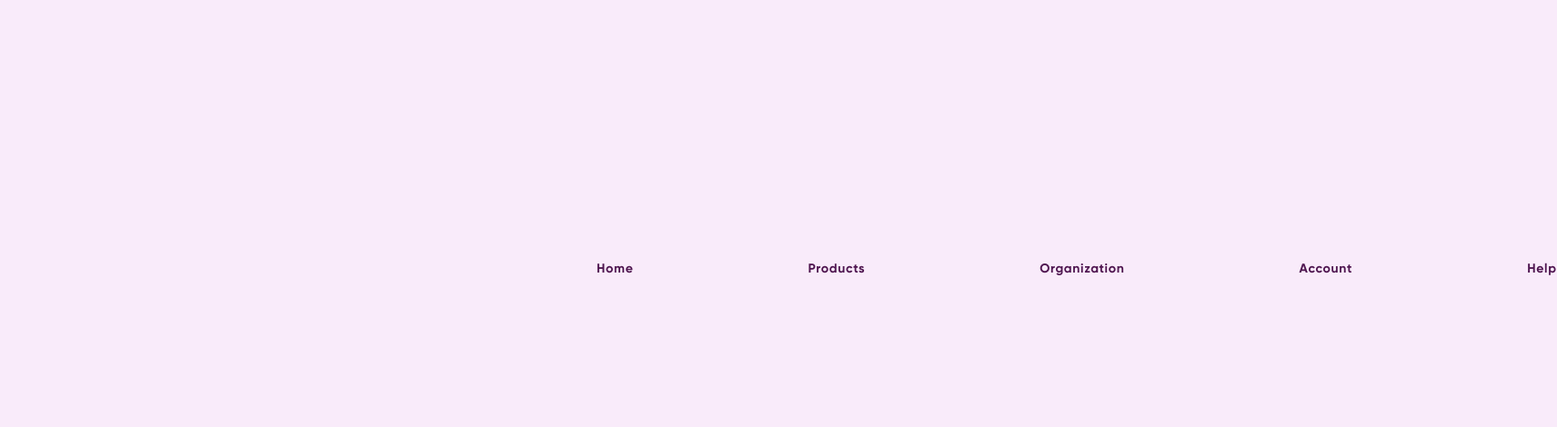
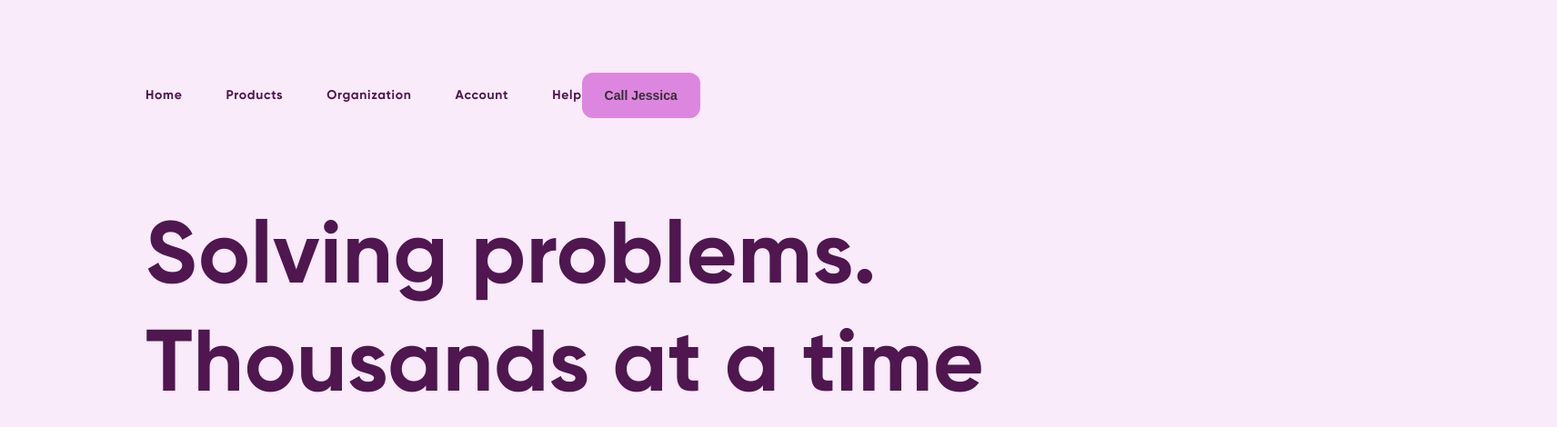
Before and after one commit to xzd3n3k/digital_agent, a React (Create React App) app: page / in a window 1280 px wide. Shown: the top 470 px of the page at 91% size, 1712 px wide, since content can reach past the window. Built offline with nearby package versions, Linux system fonts and the light colour scheme.

Commit message:
add button, add heading, style, move navbar, exports

```diff
--- /dev/null
+++ b/src/components/Button/Button.scss
@@ -0,0 +1,94 @@
+.button {
+  display: inline-flex;
+  align-items: center;
+  justify-content: center;
+  padding: var(--padding-base) calc(var(--padding-base) * 1.5);
+  border-radius: 12px;
+  font-size: var(--text-size-base);
+  font-weight: bold;
+  cursor: pointer;
+  transition: all 0.2s ease;
+  border: 1px solid transparent;
+  gap: var(--gap-base);
+
+  // color variants
+  &--primary {
+    background-color: var(--theme-color-primary-400);
+    color: var(--theme-color-common-800);
+
+    &:hover {
+      background-color: var(--theme-color-primary-500);
+    }
+
+    &:active {
+      background-color: var(--theme-color-primary-700);
+    }
+  }
+
+  &--secondary {
+    background-color: var(--theme-color-common-200);
+    color: var(--theme-color-common-800);
+    border-color: var(--theme-color-common-300);
+
+    &:hover {
+      background-color: var(--theme-color-common-300);
+    }
+
+    &:active {
+      background-color: var(--theme-color-common-400);
+    }
+  }
+
+  &--destructive {
+    background-color: var(--color-danger-primary);
+    color: var(--theme-color-common-100);
+
+    &:hover {
+      background-color: var(--color-danger-secondary);
+    }
+
+    &:active {
+      background-color: var(--color-danger-dark);
+    }
+  }
+
+  &--success {
+    background-color: var(--color-success-primary);
+    color: var(--theme-color-common-100);
+
+    &:hover {
+      background-color: var(--color-success-secondary);
+    }
+
+    &:active {
+      background-color: var(--color-success-dark);
+    }
+  }
+
+  &--ghost {
+    background-color: transparent;
+    color: var(--theme-color-common-900);
+    border-color: transparent;
+
+    &:hover {
+      background-color: var(--theme-color-common-200);
+    }
+  }
+
+  // sizes
+  &--small {
+    padding: var(--padding-base-half) var(--padding-base);
+    font-size: var(--text-size-small);
+  }
+
+  &--large {
+    padding: calc(var(--padding-base) * 1.5) calc(var(--padding-base) * 2);
+    font-size: var(--text-size-large);
+  }
+
+  // states
+  &:disabled {
+    opacity: 0.6;
+    cursor: not-allowed;
+  }
+}
--- /dev/null
+++ b/src/components/Button/Button.tsx
@@ -0,0 +1,40 @@
+import './Button.scss';
+import {ButtonHTMLAttributes, ReactNode} from "react";
+
+type ButtonVariant = 'primary' | 'secondary' | 'destructive' | 'ghost' | 'success';
+type ButtonSize = 'small' | 'normal' | 'large';
+
+interface ButtonProps extends ButtonHTMLAttributes<HTMLButtonElement> {
+    variant?: ButtonVariant;
+    size?: ButtonSize;
+    disabled?: boolean;
+    children: ReactNode;
+    onClick?: () => void;
+    className?: string;
+}
+
+export default function Button(
+    {
+        variant = 'primary',
+        size,
+        disabled = false,
+        children,
+        onClick,
+        className = '',
+        ...props
+    }: ButtonProps) {
+
+    const variantClass = `button--${variant}`;
+    const sizeClass = size ? `button--${size}` : '';
+
+    return (
+        <button
+            className={`button ${variantClass} ${sizeClass} ${className}`}
+            disabled={disabled}
+            onClick={onClick}
+            {...props}
+        >
+            {children}
+        </button>
+    );
+}
--- /dev/null
+++ b/src/components/Heading/Heading.scss
@@ -0,0 +1,4 @@
+.heading-container {
+  font-size: var(--text-heading-size);
+  font-weight: bold;
+}
--- /dev/null
+++ b/src/components/Heading/Heading.tsx
@@ -0,0 +1,14 @@
+import './Heading.scss';
+import React, {ReactElement, ReactNode} from "react";
+
+interface IProps {
+    children?: ReactNode;
+}
+
+export default function Heading({children}: IProps): ReactElement {
+    return (
+        <div className="heading-container">
+            {children}
+        </div>
+    )
+}
--- a/src/components/Navbar/Navbar.scss
+++ b/src/components/Navbar/Navbar.scss
@@ -1,16 +1,15 @@
 .navbar-container {
-  .menu {
+  display: inline-flex;
+  padding: calc(var(--padding-base) * 5) calc(var(--padding-base) * 10);
+
+  .nav {
     display: flex;
-    gap: calc(var(--padding-base) * 12);
-    list-style: none;
+    gap: calc(var(--gap-base) * 6);
 
     a {
       text-decoration: none;
       color: inherit;
+      align-content: center;
     }
   }
-
-  .nav {
-    padding: calc(var(--padding-base) * 18) calc(var(--padding-base) * 41);
-  }
 }
--- a/src/components/Navbar/Navbar.tsx
+++ b/src/components/Navbar/Navbar.tsx
@@ -1,27 +1,17 @@
 import './Navbar.scss';
+import {Button} from "../index";
 
 export default function Navbar() {
     return (
         <div className="navbar-container">
             <nav className="nav">
-                <ul className="menu">
-                    <li>
-                        <a href="/">Home</a>
-                    </li>
-                    <li>
-                        <a href="/products">Products</a>
-                    </li>
-                    <li>
-                        <a href="/organization">Organization</a>
-                    </li>
-                    <li>
-                        <a href="/account">Account</a>
-                    </li>
-                    <li>
-                        <a href="/help">Help</a>
-                    </li>
-                </ul>
+                <a href="/">Home</a>
+                <a href="/products">Products</a>
+                <a href="/organization">Organization</a>
+                <a href="/account">Account</a>
+                <a href="/help">Help</a>
             </nav>
+            <Button>Call Jessica</Button>
         </div>
     )
 }
--- a/src/components/index.ts
+++ b/src/components/index.ts
@@ -1 +1,3 @@
 export { default as Navbar } from './Navbar/Navbar';
+export { default as Heading } from './Heading/Heading';
+export { default as Button } from './Button/Button';
--- a/src/index.tsx
+++ b/src/index.tsx
@@ -6,6 +6,7 @@ import './global.scss';
 import reportWebVitals from './reportWebVitals';
 import {Home} from "./pages";
 import './fonts/Gilroy/Gilroy-Bold.ttf';
+import {Navbar} from "./components";
 
 const root = ReactDOM.createRoot(
   document.getElementById('root') as HTMLElement
@@ -13,6 +14,7 @@ const root = ReactDOM.createRoot(
 root.render(
   <div>
       <Router>
+          <Navbar></Navbar>
           <Routes>
               <Route path="/" element={<Home />} />
           </Routes>
--- a/src/pages/Home/Home.scss
+++ b/src/pages/Home/Home.scss
@@ -1,3 +1,4 @@
 .home-container {
   height: 100%;
+  padding: var(--padding-base) calc(var(--padding-base) * 10);
 }
--- a/src/pages/Home/Home.tsx
+++ b/src/pages/Home/Home.tsx
@@ -1,6 +1,6 @@
 import './Home.scss';
 import React from "react";
-import {Navbar} from "../../components";
+import {Heading} from "../../components";
 
 export default function Home() {
     console.log("\n\n{\\__/}\n" +
@@ -18,7 +18,7 @@ export default function Home() {
 
     return (
         <div className="home-container">
-            <Navbar></Navbar>
+            <Heading>Solving problems. Thousands at a time</Heading>
         </div>
     )
 }
```
